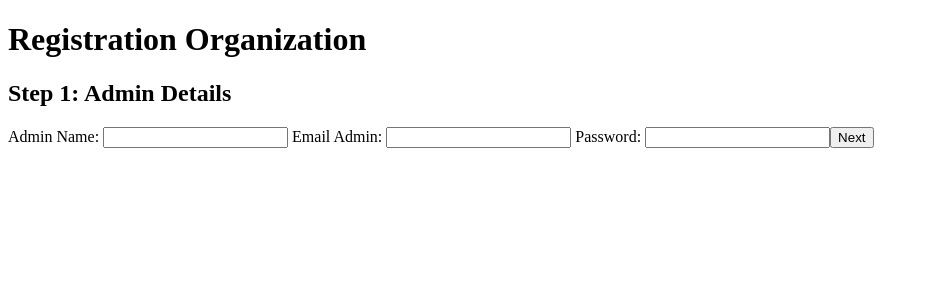
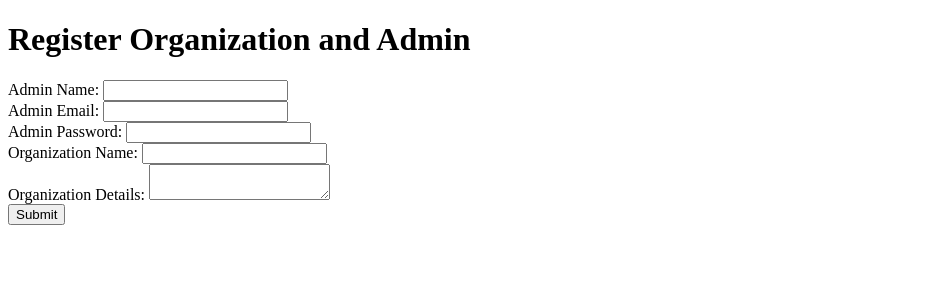
Before and after one commit to CC36-Team-Cherry/Frontend, a Vue app in the folder Breeze/: page /adminorg in a window 1280 px wide. Shown: the top 300 px of the page, without its empty margins (0-929 px from the left). Built offline with nearby package versions, Linux system fonts and the light colour scheme; the HTML template or start-up script is replaced by a standard one.

Commit message:
fix:new auth registration

```diff
--- a/Breeze/src/components/authorization/RegisterOrganization.vue
+++ b/Breeze/src/components/authorization/RegisterOrganization.vue
@@ -1,22 +1,42 @@
 <template>
   <div>
-    <h1>Registration Organization</h1>
-    <div v-if="currentStep === 1">
-      <Step1 @next="handleNextStep" />
-    </div>
-    <div v-if="currentStep === 2">
-      <Step2 :form-data="formData" @submit="handleSubmit" />
-    </div>
+    <h1>Register Organization and Admin</h1>
+    <form @submit.prevent="handleSubmit">
+      <label>
+        Admin Name:
+        <input v-model="formData.adminName" type="text" required />
+      </label>
+      <br />
+      <label>
+        Admin Email:
+        <input v-model="formData.adminEmail" type="email" required />
+      </label>
+      <br />
+      <label>
+        Admin Password:
+        <input v-model="formData.adminPassword" type="password" required />
+      </label>
+      <br />
+      <label>
+        Organization Name:
+        <input v-model="formData.organizationName" type="text" required />
+      </label>
+      <br />
+      <label>
+        Organization Details:
+        <textarea v-model="formData.organizationDetails"></textarea>
+      </label>
+      <br />
+      <button type="submit">Submit</button>
+    </form>
   </div>
 </template>
 
+
 <script setup lang="ts">
 import { ref } from 'vue';
-import Step1 from './Step1.vue';
-import Step2 from './Step2.vue';
 import { useAuthStore } from '@/stores/authStore';
 
-const currentStep = ref(1);
 const formData = ref({
   adminName: '',
   adminEmail: '',
@@ -27,16 +47,10 @@ const formData = ref({
 
 const authStore = useAuthStore();
 
-const handleNextStep = (data: Partial<typeof formData.value>) => {
-  Object.assign(formData.value, data);
-  currentStep.value++;
-};
-
 const handleSubmit = () => {
   authStore.setOrganization({
     name: formData.value.organizationName,
     details: formData.value.organizationDetails,
   });
-  console.log('Registrazione completata:', formData.value);
 };
 </script>
--- a/Breeze/src/components/authorization/Step1.vue
+++ /dev/null
@@ -1,40 +0,0 @@
-<template>
-  <div>
-    <h2>Step 1: Admin Details</h2>
-    <form @submit.prevent="nextStep">
-      <label>
-        Admin Name:
-        <input v-model="adminName" type="text" />
-      </label>
-      <label>
-        Email Admin:
-        <input v-model="adminEmail" type="email" />
-      </label>
-      <label>
-        Password:
-        <input v-model="adminPassword" type="password" />
-      </label>
-      <button type="submit">Next</button>
-    </form>
-  </div>
-</template>
-
-<script setup lang="ts">
-import { ref, defineEmits } from 'vue';
-
-const adminName = ref('');
-const adminEmail = ref('');
-const adminPassword = ref('');
-
-const emit = defineEmits<{
-  (e: 'next', data: { adminName: string; adminEmail: string; adminPassword: string }): void;
-}>();
-
-const nextStep = () => {
-  emit('next', {
-    adminName: adminName.value,
-    adminEmail: adminEmail.value,
-    adminPassword: adminPassword.value,
-  });
-};
-</script>
--- a/Breeze/src/components/authorization/Step2.vue
+++ /dev/null
@@ -1,36 +0,0 @@
-<template>
-  <div>
-    <h2>Step 2: Organization Detail</h2>
-    <form @submit.prevent="submitForm">
-      <label>
-        Organization Name:
-        <input v-model="organizationName" type="text" />
-      </label>
-      <label>
-        Organization Name:
-        <textarea v-model="organizationDetails"></textarea>
-      </label>
-      <button type="submit">Confirm</button>
-    </form>
-  </div>
-</template>
-
-<script setup lang="ts">
-import { ref, defineProps, defineEmits } from 'vue';
-
-defineProps<{ formData: { adminName: string; adminEmail: string; adminPassword: string } }>();
-
-const organizationName = ref('');
-const organizationDetails = ref('');
-
-const emit = defineEmits<{
-  (e: 'submit', data: { organizationName: string; organizationDetails: string }): void;
-}>();
-
-const submitForm = () => {
-  emit('submit', {
-    organizationName: organizationName.value,
-    organizationDetails: organizationDetails.value,
-  });
-};
-</script>
--- a/Breeze/src/router/index.ts
+++ b/Breeze/src/router/index.ts
@@ -1,15 +1,13 @@
 import { createRouter, createWebHistory } from "vue-router";
 import LoginForm from "@/components/authorization/LoginForm.vue";
 import RegisterOrganization from "@/components/authorization/RegisterOrganization.vue";
-import Step1 from "@/components/authorization/Step1.vue";
-import Step2 from "@/components/authorization/Step2.vue";
 
 const router = createRouter({
   history: createWebHistory(import.meta.env.BASE_URL),
   routes: [
     {
       path: "/",
-      redirect: "/login", // Redirect root to /login
+      redirect: "/login",
     },
     {
       path: "/login",
@@ -21,16 +19,6 @@ const router = createRouter({
       name: "adminorg",
       component: RegisterOrganization,
     },
-    {
-      path: "/step1",
-      name: "step1",
-      component: Step1,
-    },
-    {
-      path: "/step2",
-      name: "step2",
-      component: Step2,
-    },
   ],
 });
 
```
